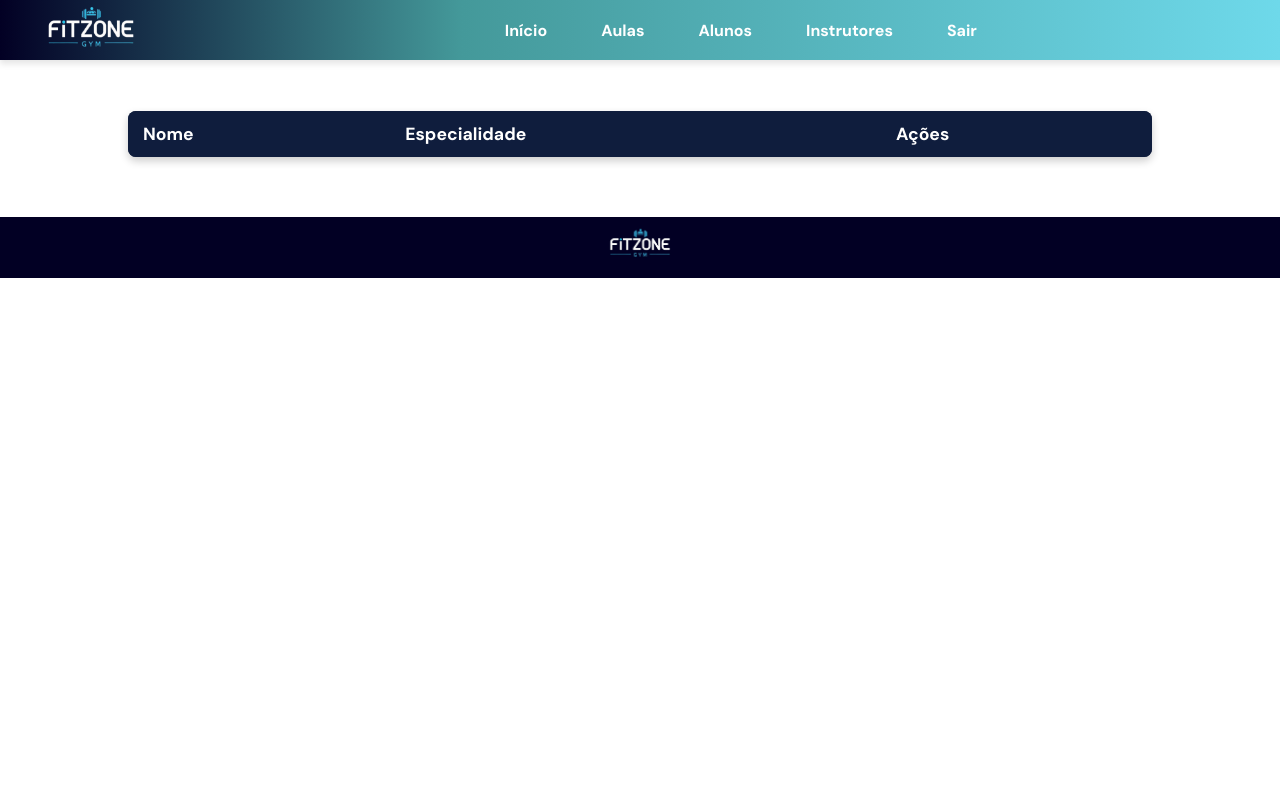
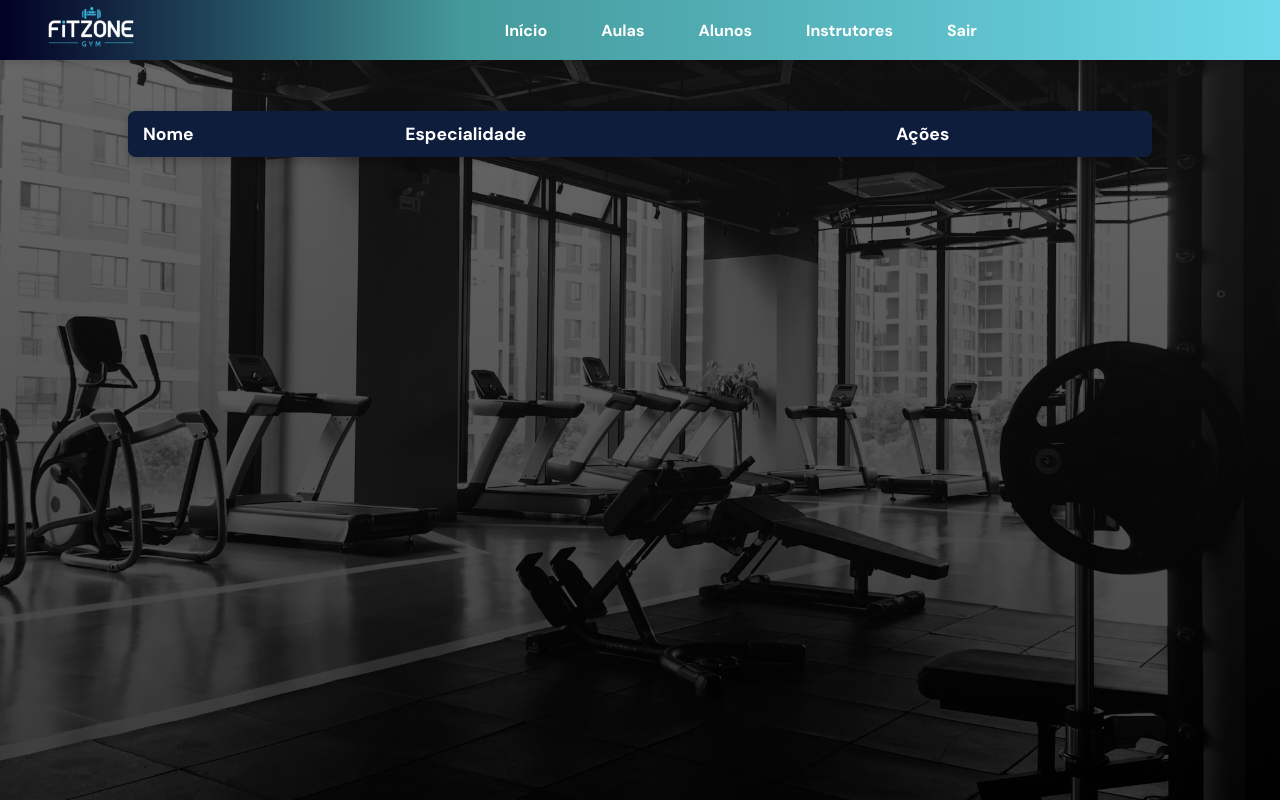
Before and after one commit to flaviaglenda/php_flavia_julia, a PHP site: page /instrutor.php in a window 1280 px wide. Run offline with PHP 8.4, Linux system fonts and the light colour scheme; data that the repository does not hold is empty; some libraries are stand-ins or nearby versions.

Commit message:
flavia commit

```diff
--- a/aluno.php
+++ b/aluno.php
@@ -50,7 +50,7 @@ $result = $conexao->query($sql);
     <title>Gerenciamento de alunos</title>
     <link rel="stylesheet" href="style.css">
 </head>
-<body>
+<body class="instrutor_fundo">
 <nav class="navbar">
         <img src="img/logoo.png" alt="Logo" class="logo">
         <ul>
@@ -79,14 +79,14 @@ $result = $conexao->query($sql);
             <td>
                 <form method="post" style="display:inline;">
                     <input type="hidden" name="delete_id" value="<?= $row['aluno_cod'] ?>">
-                    <button type="submit">Excluir</button>
+                    <button class="exluir_aluno" type="submit">Excluir</button>
                 </form>
                 <form method="post" style="display:inline;">
                     <input type="hidden" name="update_id" value="<?= $row['aluno_cod'] ?>">
                     <input type="text" name="aluno_nome" value="<?= $row['aluno_nome'] ?>" required>
                     <input type="text" name="aluno_endereco" value="<?= $row['aluno_endereco'] ?>" required>
                     <input type="text" name="aluno_telefone" value="<?= $row['aluno_telefone']?>" required>
-                    <button type="submit">Atualizar</button>
+                    <button class="atualizar_aluno" type="submit">Atualizar</button>
                 </form>
             </td>
         </tr>
--- a/home.php
+++ b/home.php
@@ -78,10 +78,5 @@
             </p>
         </div>
     </div>
-    <footer>
-        <div class="footer-container">
-            <img src="./img/logoo.png" alt="Logo" class="logo-footer">
-        </div>
-    </footer>
 </body>
 </html>
--- a/instrutor.php
+++ b/instrutor.php
@@ -34,7 +34,7 @@ $resultado = $conexao->query($sql);
     <link rel="stylesheet" href="style.css">
     <title>Instrutores</title>
 </head>
-<body>
+<body class="instrutor_fundo">
 <nav class="navbar">
     <img src="img/logoo.png" alt="Logo" class="logo">
         <ul>
@@ -69,7 +69,6 @@ $resultado = $conexao->query($sql);
     </tbody>
 </table>
 
-<script src="https://cdn.jsdelivr.net/npm/sweetalert2@11"></script>
 <script>
     function confirmarExclusao(nome) {
         Swal.fire({
@@ -109,11 +108,7 @@ $resultado = $conexao->query($sql);
             <input type="submit" name="atualizar" value="Atualizar">
         </form>
     <?php } ?>
-    <footer>
-        <div class="footer-container">
-            <img src="./img/logoo.png" alt="Logo" class="logo-footer">
-        </div>
-    </footer>
+
 </body>
 </html>
 
--- a/style.css
+++ b/style.css
@@ -27,15 +34,28 @@ html, body {
 
 .login_fundo {
     background-image: linear-gradient(rgba(24, 24, 24, 0.438),rgba(0, 0, 0, 0.46)), url(img/fundologin.jpg);
-    background-size: 100% auto;
+    width: 100vw;
+    height: 100vh;
+    background-size: cover;
     background-repeat: no-repeat;
     background-position: center;
-    opacity: 60% black;
+    background-attachment: fixed;
+}
+
+.instrutor_fundo {
+  background-image: linear-gradient(rgba(24, 24, 24, 0.647),rgba(0, 0, 0, 0.734)), url(img/fundo.home.avif);
+  width: 100vw;
+  height: 100vh;
+  background-size: cover;
+  background-repeat: no-repeat;
+  background-position: center;
+  background-attachment: fixed;
 }
 
 .formcaixa {
+    margin-top: 150px;
     max-width: 350px;
-    background: #ffffffd1;
+    background-color: #276465c9;
     overflow: hidden;
     border-radius: 6px;
     color: #000000;
@@ -354,23 +373,6 @@ html, body {
   margin-top: 10px;
 }
 
-footer {
-  text-align: center;
-  background-color: #020024;
-  width: 100%;
-  margin-top: 20px;
-}
-
-.footer-container {
-  max-width: 1200px;
-  margin: 0 auto;
-}
-
-.logo-footer {
-  width: 100px;
-  height: auto;
-}
-
 .tabela-instrutores {
   width: 80%;
   margin: 40px auto;
```
Also changed, not shown: other parts of style.css (+42 -16 lines), aulas.php (+27 -2 lines), login.php (+1 -6 lines).
